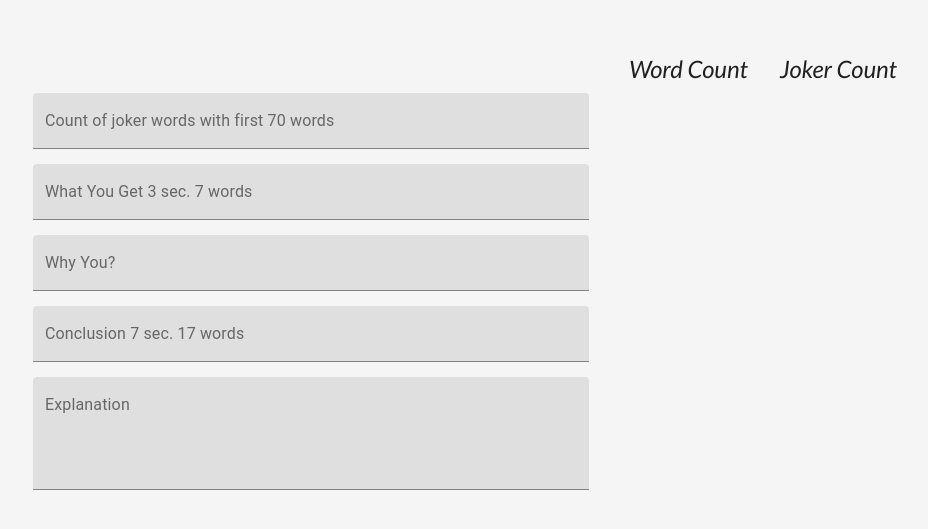
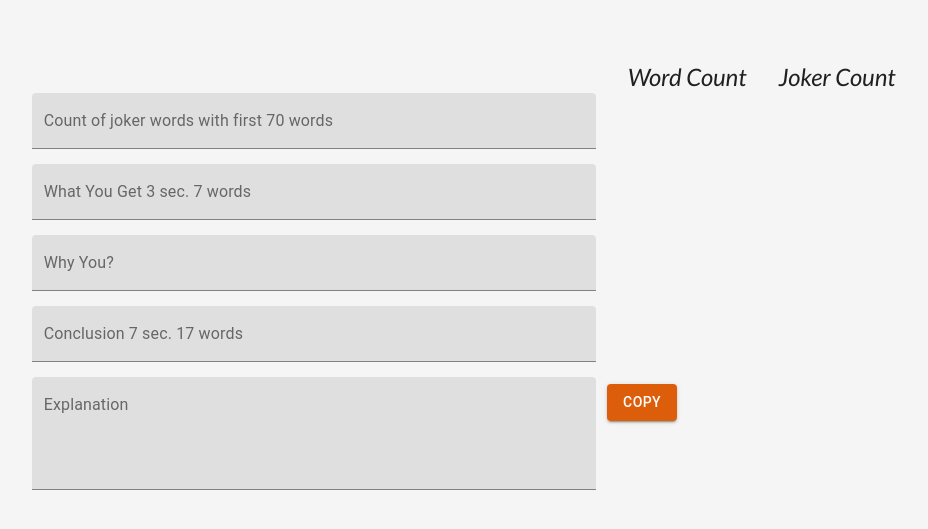
Before and after one commit to Shakib448/wordcount-avivson, a React (Create React App) app: page / in a window 1280 px wide. Shown: the part 101-630 px from the top of the page, without its empty margins (133-1061 px from the left). Built offline with nearby package versions, Linux system fonts and the light colour scheme.

Commit message:
WIP on function

```diff
--- a/src/components/Form/Form.js
+++ b/src/components/Form/Form.js
@@ -5,6 +5,7 @@ import {
   FormGroup,
   TextField,
   Typography,
+  Button,
 } from "@material-ui/core";
 import React from "react";
 import { makeStyles } from "@material-ui/core/styles";
@@ -16,9 +17,15 @@ const useStyles = makeStyles({
     justifyContent: "center",
     alignItems: "center",
     margin: "0 20px",
+    position: "relative",
   },
   formControl: {
     marginBottom: "15px",
+  },
+  copyBtn: {
+    position: "absolute",
+    top: 485,
+    right: 450,
   },
 });
 
@@ -29,7 +36,7 @@ const Form = () => {
     <>
       <Box className={classes.root}>
         <Container>
-          <Grid container direction="row" justify="center" spacing={10}>
+          <Grid container direction="row" justify="center" spacing={8}>
             <Grid item md={6} sm={12} lg={6} xs={12}>
               <FormGroup>
                 <TextField
@@ -75,6 +82,13 @@ const Form = () => {
               </Grid>
             </Grid>
           </Grid>
+          <Button
+            className={classes.copyBtn}
+            variant="contained"
+            color="primary"
+          >
+            Copy
+          </Button>
         </Container>
       </Box>
     </>
```
